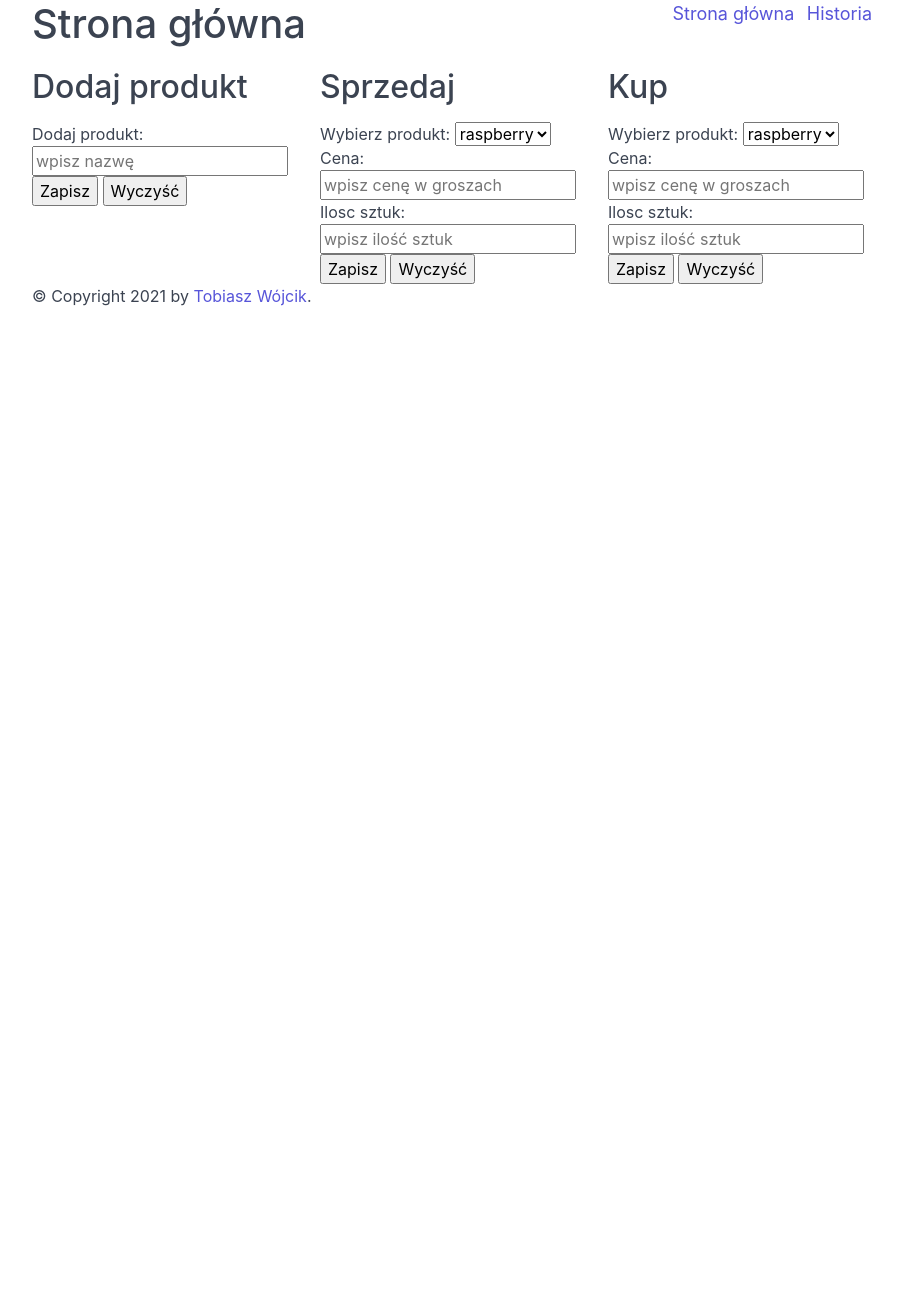
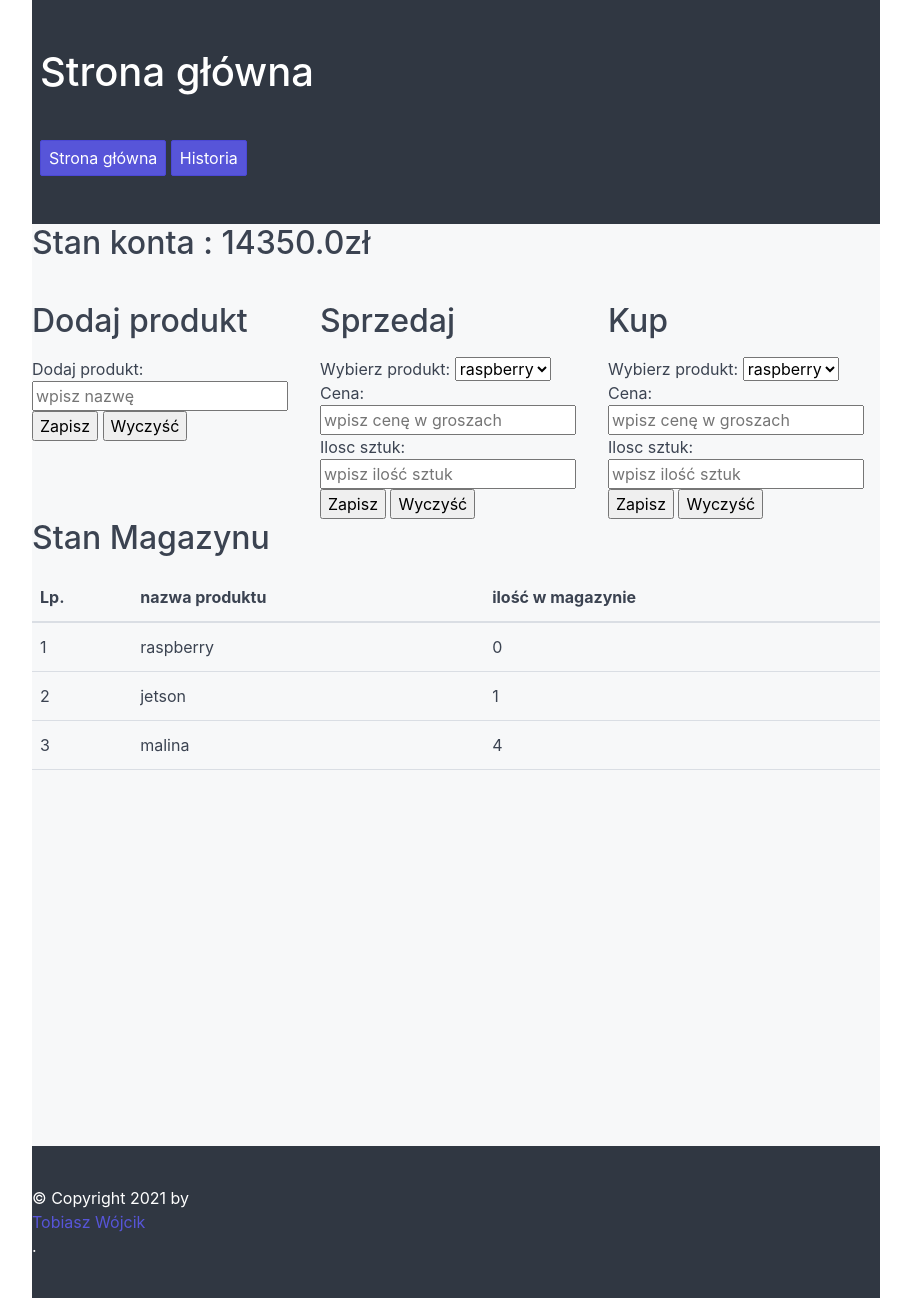
Before and after one commit to TobiaszWojcik/Flask_Manader, a Flask app: page / in a window 1280 px wide. Shown: the whole page, without its empty margins (184-1095 px from the left). Before the commit the page ends 306 px from the top, so only its background shows below. Run offline with Flask 2, Linux system fonts and the light colour scheme.

Commit message:
Strona główna - bez działających formularzy ale wyświetlająca zawartość

```diff
--- a/main.py
+++ b/main.py
@@ -13,8 +13,9 @@ app = Flask(__name__)
 @app.route("/")
 def mainpage():
     content = {
+        'stan': acc.saldo_kwota,
         'title': 'Strona główna',
-        'products': list(acc.stan_magazynowy.keys())
+        'products': acc.stan_magazynowy
     }
 
     return render_template('index.html', contents=content)
--- /dev/null
+++ b/templates/footer.html
@@ -0,0 +1,5 @@
+<div id="footer" class="hero bg-dark hero-sm">
+  {% block footer %}
+  &copy; Copyright 2021 by <a href="https://github.com/TobiaszWojcik/Kurs">Tobiasz Wójcik</a>.
+  {% endblock %}
+</div>
--- a/templates/form_buy.html
+++ b/templates/form_buy.html
@@ -3,7 +3,7 @@
         <h2>Kup</h2>
         <label for="produkt">Wybierz produkt:</label>
         <select id="produkt" name="product">
-            {% for product in contents.products %}
+            {% for product in contents.products.keys() %}
                 <option value="{{ product }}">{{ product }}</option>
             {% endfor %}
         </select>
--- a/templates/form_sell.html
+++ b/templates/form_sell.html
@@ -3,7 +3,7 @@
         <h2>Sprzedaj</h2>
         <label for="produkt">Wybierz produkt:</label>
         <select id="produkt" name="product">
-            {% for product in contents.products %}
+            {% for product in contents.products.keys() %}
                 <option value="{{ product }}">{{ product }}</option>
             {% endfor %}
         </select>
--- a/templates/header.html
+++ b/templates/header.html
@@ -1,11 +1,13 @@
-<div id="header" class="panel-header navbar">
-  {% block header %}
+<div id="header" class="hero bg-dark hero-sm">
+    <div class="hero-body">
+      {% block header %}
 
-    <h1>{{contents.title}}</h1>
-<br>
-    <div class="nav, nav-item,navbar-section">
-      <a href="{{url_for('mainpage')}}" class="navbar-brand mr-2">Strona główna</a>
-      <a href="{{url_for('historypage')}}" class="navbar-brand mr-2">Historia</a>
+        <h1>{{contents.title}}</h1>
+    <br>
+        <div class=" nav-item ">
+          <a href="{{url_for('mainpage')}}" class="btn btn-primary input-group-btn">Strona główna</a>
+          <a href="{{url_for('historypage')}}" class="btn btn-primary input-group-btn">Historia</a>
+        </div>
+      {% endblock %}
     </div>
-  {% endblock %}
 </div>
--- a/templates/index.html
+++ b/templates/index.html
@@ -9,7 +9,10 @@
 {% endblock %}
 
 {% block content %}
-
+    <div>
+      <h2>Stan konta : {{ contents.stan/100 }}zł</h2>
+    </div>
+    <br>
     <div class="columns">
       <div class="column col-4">
         {% include 'form_saldo.html' %}
@@ -24,4 +27,30 @@
         {% include 'form_buy.html' %}
       </div>
     </div>
+    <div>
+        <div>
+            <h2>Stan Magazynu</h2>
+            <table class="table">
+                <thead>
+                    <tr>
+                        <th>Lp.</th>
+                        <th>nazwa produktu</th>
+                        <th>ilość w magazynie</th>
+                    </tr>
+                </thead>
+                <tbody>
+
+                        {% for product, ilosc in contents.products.items() %}
+                        <tr>
+                            <td>{{ loop.index }}</td>
+                            <td>{{ product }}</td>
+                            <td>{{ ilosc }}</td>
+                        </tr>
+                        {% endfor %}
+
+
+                </tbody>
+            </table>
+        </div>
+    </div>
 {% endblock %}
--- a/templates/main.html
+++ b/templates/main.html
@@ -9,22 +9,31 @@
     <title>Menager - {% block title %}{% endblock %}</title>
     {% endblock %}
   </head>
+
   <body>
-    <div class="columns">
+
+    <div class="columns " >
+
       <div class="col-2"></div>
+
       <div class="column col-8">
 
         {% include 'header.html' %}
 
-        <div id="content">{% block content %}{% endblock %}</div>
-        <div id="footer" class="panel-footer">
-          {% block footer %}
-          &copy; Copyright 2021 by <a href="https://github.com/TobiaszWojcik/Kurs">Tobiasz Wójcik</a>.
-          {% endblock %}
+        <div id="content" class="bg-gray" style="height:100%">
+
+          {% block content %}{% endblock %}
+
         </div>
 
+        {% include 'footer.html' %}
+
       </div>
+
       <div class="col-2"></div>
+
     </div>
+
   </body>
+
 </html>
```
